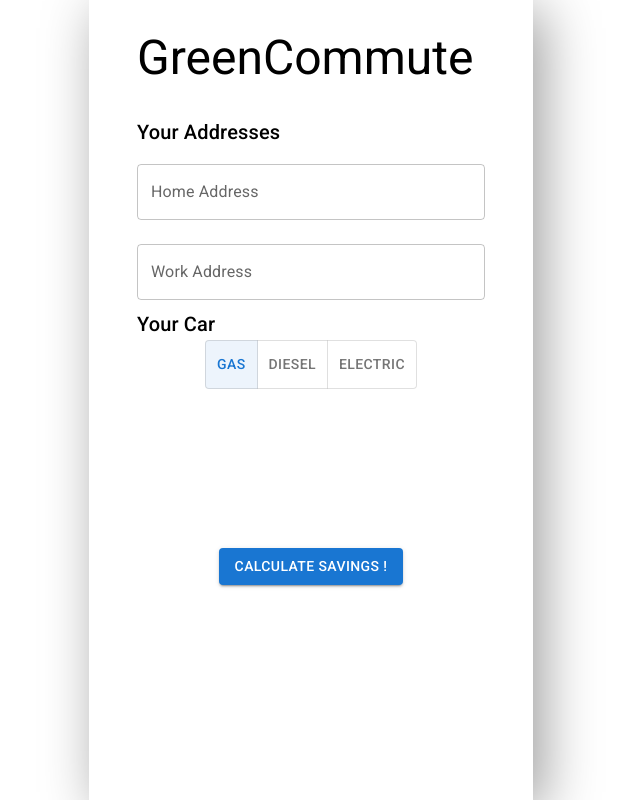
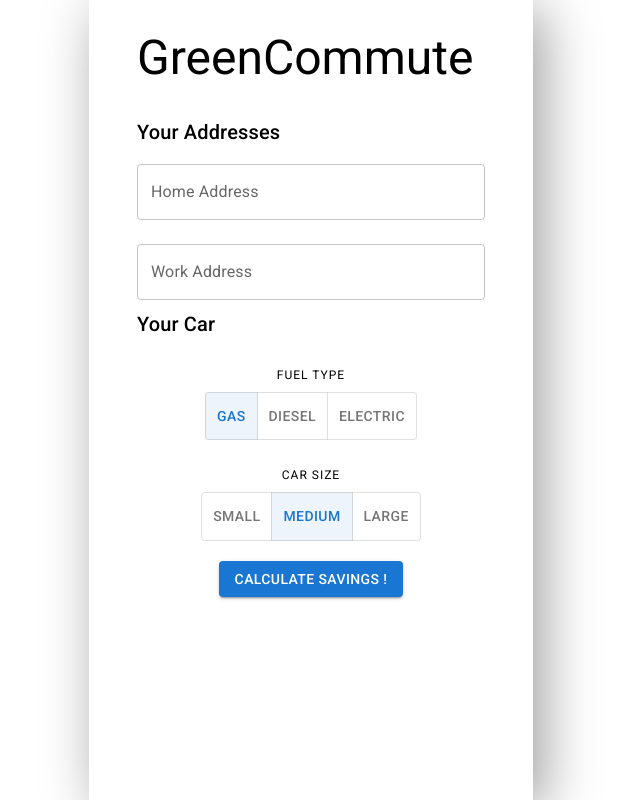
Before and after one commit to Urhengulas/commutable, a React (Create React App) app in the folder frontend/: page / in a window 1280 px wide. Shown: the whole page, without its empty margins (329-969 px from the left). Built offline with nearby package versions, Linux system fonts and the light colour scheme.

Commit message:
Implement carsize and fuel type buttons

```diff
--- a/frontend/src/App.js
+++ b/frontend/src/App.js
@@ -14,6 +14,7 @@ const App = () => {
   const [requestDone, setRequestDone] = useState(false)
   const [data, setData] = useState({})
   const [fuelType, setFuelType] = useState('gas');
+  const [carSize, setCarSize] = useState('medium');
 
 
   const handleFueltypeChange = (
@@ -21,6 +22,15 @@ const App = () => {
     newAlignment,
   ) => {
     setFuelType(newAlignment);
+    console.log(fuelType)
+  };
+
+  const handleCarSizeChange = (
+    event,
+    newAlignment,
+  ) => {
+    setCarSize(newAlignment);
+    console.log(carSize)
   };
 
   return (
@@ -28,10 +38,11 @@ const App = () => {
       <Title />
       <RouteSelection setHome={setHome} setWork={setWork} />
       {/* TODO: Car selection is only shown when car has been chosen as one of the commute choices */}
-      <CarSelection handleFuelTypeChange={handleFueltypeChange} fuelType={fuelType} />
+      <CarSelection handleFuelTypeChange={handleFueltypeChange} handleCarSizeChange={handleCarSizeChange} fuelType={fuelType} carSize={carSize} />
       {/* Button to confirm */}
       <Button variant='contained' onClick={ () => {
-        console.log(sendRequest(setData, setRequestDone ,"CAR", home, work, "gas", "medium"));
+        setRequestDone(false)
+        console.log(sendRequest(setData, setRequestDone ,"CAR", home, work, fuelType, carSize));
        }}>
         Calculate savings !
       </Button>
@@ -85,17 +96,36 @@ const CarSelection = (props) => {
   return(
     <Container style={{ minHeight: '220px', marginBottom: '20px'}}>
       <Typography align='left' variant='h6'>Your Car</Typography>
+      <br />
+      <Typography variant="overline">Fuel type</Typography>
+      <br />
       <ToggleButtonGroup
       color="primary"
       value={props.fuelType}
       exclusive
       onChange={props.handleFuelTypeChange}
-      aria-label="Platform"
+      aria-label="FuelType"
       >
         <ToggleButton value="gas">Gas</ToggleButton>
         <ToggleButton value="diesel">Diesel</ToggleButton>
         <ToggleButton value="electric">Electric</ToggleButton>
       </ToggleButtonGroup>
+      <br />
+      <br />
+      <Typography variant="overline" >Car size </Typography>
+      <br />
+      <ToggleButtonGroup
+      color="primary"
+      value={props.carSize}
+      exclusive
+      onChange={props.handleCarSizeChange}
+      aria-label="CarSize"
+      >
+        <ToggleButton value="small">Small</ToggleButton>
+        <ToggleButton value="medium">Medium</ToggleButton>
+        <ToggleButton value="large">Large</ToggleButton>
+      </ToggleButtonGroup>
+
     </Container>
   );
 }
@@ -115,8 +145,8 @@ const ResultDisplay = (props) => {
 
 //#region Non-Component functions
 
-const sendRequest = (setData, setDone, type, origin, destination, propulsionType, carSize) => {
-  let uriString = 'http://localhost:3030/car?origin=' + origin + '&destination=' + destination + '&propulsion=gas&size=medium';
+const sendRequest = (setData, setDone, type, origin, destination, fuelType, carSize) => {
+  let uriString = 'http://localhost:3030/car?origin=' + origin + '&destination=' + destination + '&propulsion=' + fuelType + '&size=' + carSize;
   let encoded = encodeURI(uriString);
   console.log(encoded);
 
```
